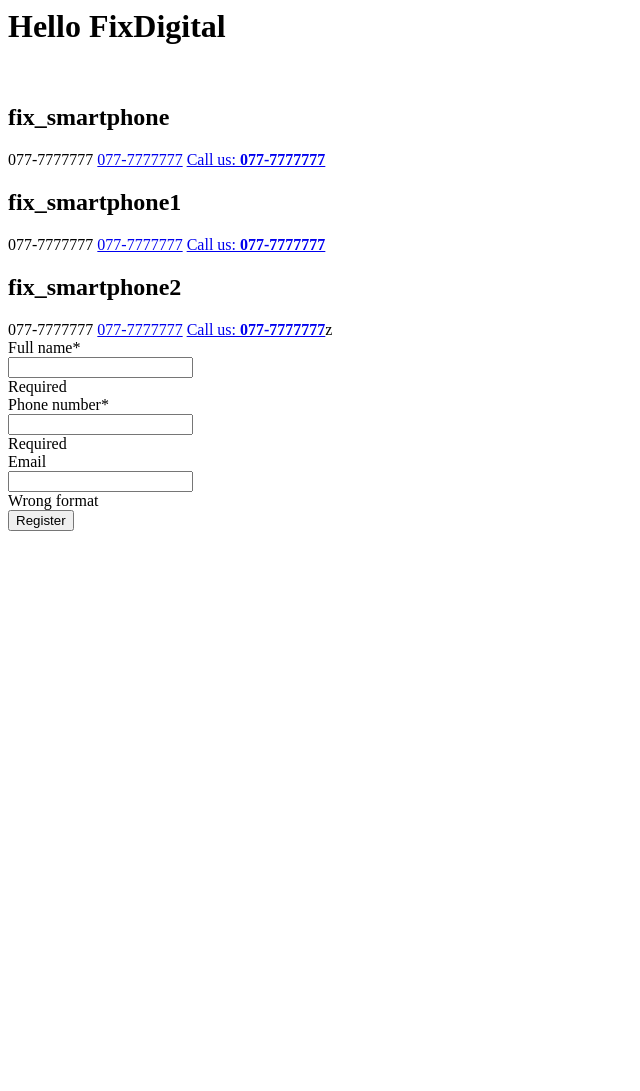
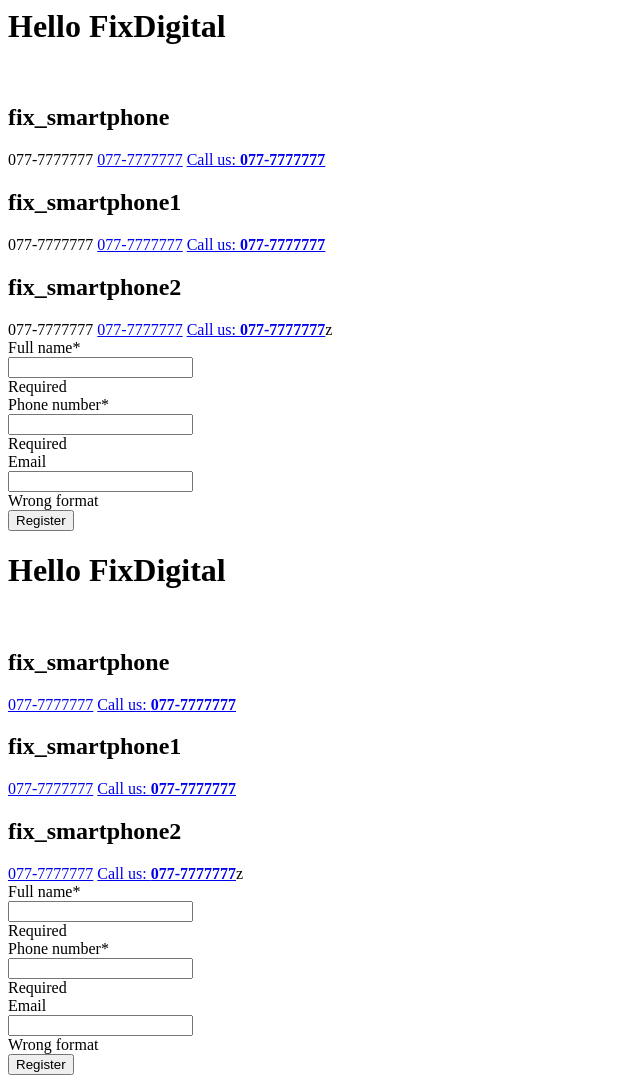
Before and after one commit to aridamaru/aridamaru.github.io, a plain HTML site: page index.html in a window 1280 px wide. Shown: the whole page, without its empty margins (0-640 px from the left). Before the commit the page ends 800 px from the top, so only its background shows below. Drawn offline with Linux system fonts and the light colour scheme; a script that the page names is missing.

Commit message:
Update index.html

```diff
--- a/index.html
+++ b/index.html
@@ -58,6 +58,26 @@
 <div id="fixdigital-form245"><form class="fxd-form is-invalid ltr was-validated" novalidate="" style="direction: ltr;"><div class="fxd-form-field-group"><div class="fxd-form-group"><label class="fxd-col-form-label">Full name<span class="fxd-form-required">*</span></label><div class="fxd-col-form-control"><input class="fxd-form-control is-invalid" name="fullName" type="text" value=""><div class="fxd-invalid-feedback">Required</div></div></div></div><div class="fxd-form-field-group"><div class="fxd-form-group"><label class="fxd-col-form-label">Phone number<span class="fxd-form-required">*</span></label><div class="fxd-col-form-control"><input class="fxd-form-control is-invalid" name="phone" type="tel" value=""><div class="fxd-invalid-feedback">Required</div></div></div></div><div class="fxd-form-field-group"><div class="fxd-form-group"><label class="fxd-col-form-label">Email</label><div class="fxd-col-form-control"><input class="fxd-form-control is-invalid" name="email" type="email" value=""><div class="fxd-invalid-feedback">Wrong format</div></div></div></div><div class="fxd-form-field-group"><div class="fxd-form-group fxd-form-actions"><input type="submit" class="fxd-btn fxd-btn-primary" value="Register"></div></div></form></div>
 
 
+<h1>Hello FixDigital</h1>
+<br>
+<h2>fix_smartphone</h2>
+<a href="tel:077-7777777" class="fix_smartphone fix_smartphone_href">077-7777777</a>
+<a href="tel:077-7777777" class="fix_smartphone_href"> Call us:
+<strong class="fix_smartphone">077-7777777</strong></a>
+<br>
+<h2>fix_smartphone1</h2>
+<a href="tel:077-7777777" class="fix_smartphone1 fix_smartphone_href1">077-7777777</a>
+<a href="tel:077-7777777" class="fix_smartphone_href1"> Call us:
+<strong class="fix_smartphone">077-7777777</strong></a>
+<br>
+<h2>fix_smartphone2</h2>
+<a href="tel:077-7777777" class="fix_smartphone2 fix_smartphone_href2">077-7777777</a>
+<a href="tel:077-7777777" class="fix_smartphone_href2"> Call us:
+<strong class="fix_smartphone">077-7777777</strong></a>z
+<br>
+<div id="fixdigital-form245"><form class="fxd-form is-invalid ltr was-validated" novalidate="" style="direction: ltr;"><div class="fxd-form-field-group"><div class="fxd-form-group"><label class="fxd-col-form-label">Full name<span class="fxd-form-required">*</span></label><div class="fxd-col-form-control"><input class="fxd-form-control is-invalid" name="fullName" type="text" value=""><div class="fxd-invalid-feedback">Required</div></div></div></div><div class="fxd-form-field-group"><div class="fxd-form-group"><label class="fxd-col-form-label">Phone number<span class="fxd-form-required">*</span></label><div class="fxd-col-form-control"><input class="fxd-form-control is-invalid" name="phone" type="tel" value=""><div class="fxd-invalid-feedback">Required</div></div></div></div><div class="fxd-form-field-group"><div class="fxd-form-group"><label class="fxd-col-form-label">Email</label><div class="fxd-col-form-control"><input class="fxd-form-control is-invalid" name="email" type="email" value=""><div class="fxd-invalid-feedback">Wrong format</div></div></div></div><div class="fxd-form-field-group"><div class="fxd-form-group fxd-form-actions"><input type="submit" class="fxd-btn fxd-btn-primary" value="Register"></div></div></form></div>
+
+
 <script src="http://dev7.fixdigital.co.il/forms/FormRendering/main.js" charset="UTF-8"></script>
 <script id="fxd-embed-script-106-282">
   fixdigitalForms.init({
```
